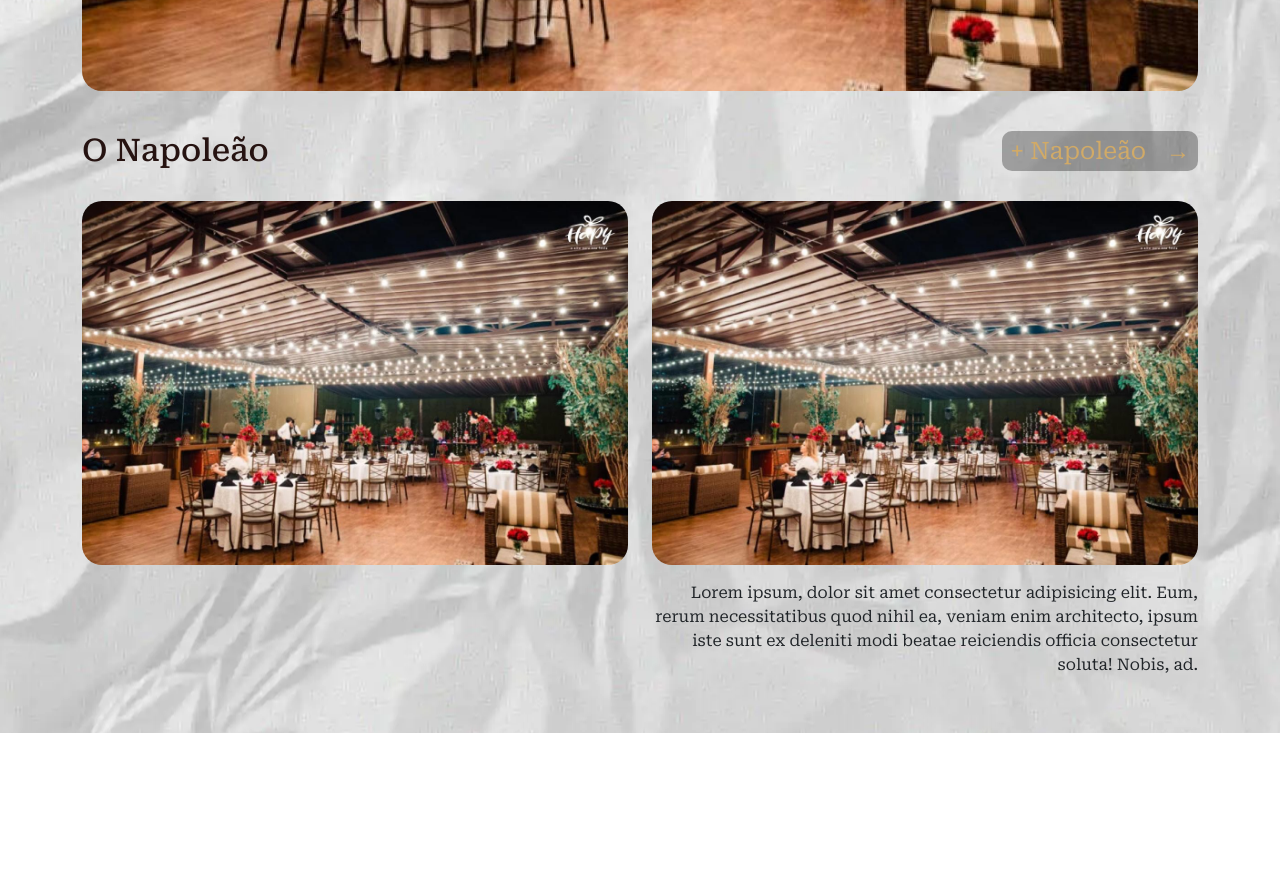
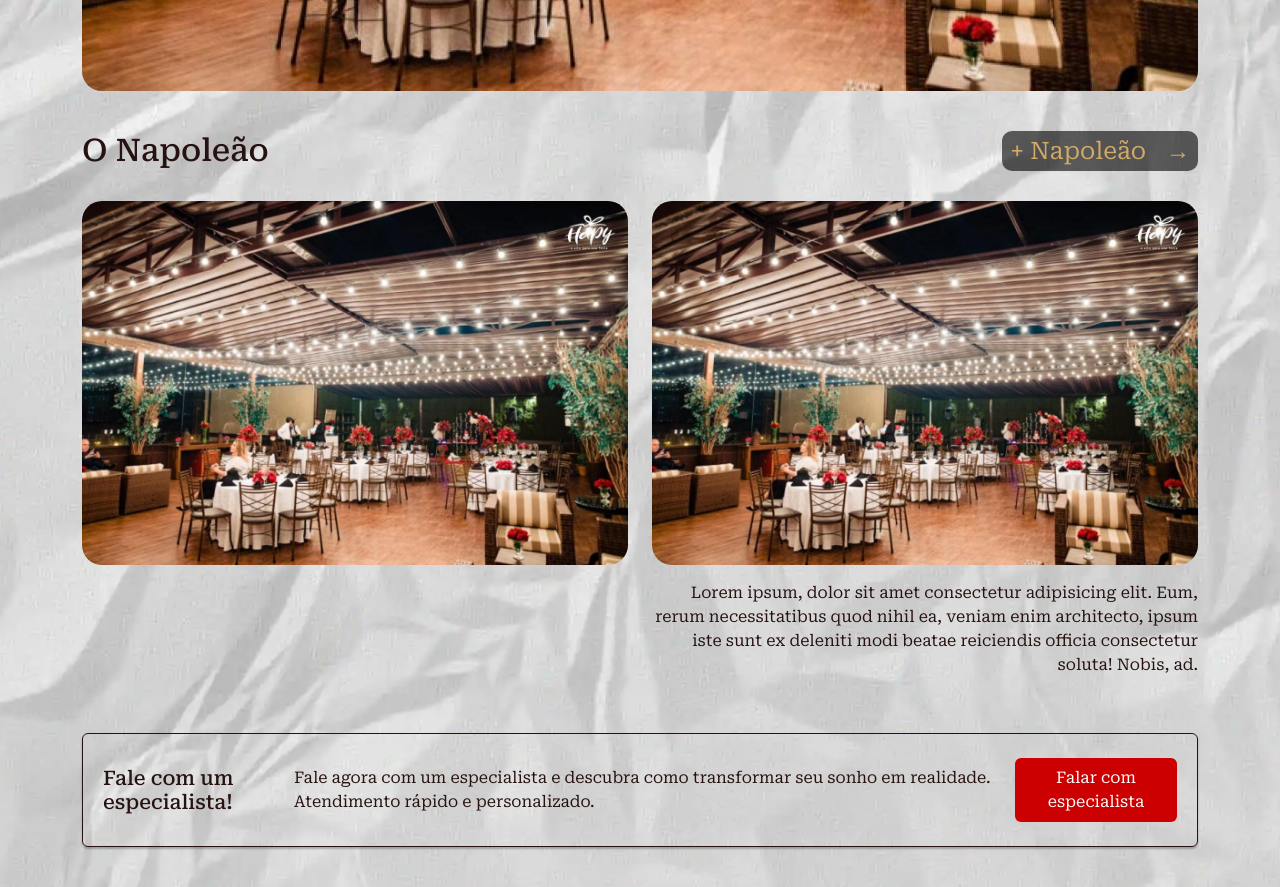
Before and after one commit to lucasnoguueira/website-napoleao, a website: page index.html in a window 1280 px wide. Shown: the part 880-1767 px from the top of the page. Before the commit the page ends 1613 px from the top, so only its background shows below. Drawn offline with nearby package versions, Linux system fonts and the light colour scheme.

Commit message:
feat(napoleao): box cta development

```diff
--- a/assets/css/styles.css
+++ b/assets/css/styles.css
@@ -5,6 +5,7 @@
   --color-brown: #261311;
   --color-light-grey: #f2f2f2;
   --color-white: #ffffff;
+  --color-red: #cc0000;
   --font-size-61: 3.8125rem;
   --font-size-48: 3.0519rem;
   --font-size-39: 2.4413rem;
@@ -35,7 +36,9 @@
   --spacing-32: 2rem;
   --spacing-40: 2.5rem;
   --spacing-48: 3rem;
+  --border-radius-6: 6px;
   --border-radius-10: 10px;
+  --border-radius-20: 20px;
   --border-radius-50: 50px;
 }
 
@@ -60,6 +63,10 @@ h5,
 h6 {
   margin: 0;
   padding: 0;
+}
+
+main {
+  color: var(--color-brown);
 }
 
 @media (min-width: 1400px) {
@@ -116,7 +123,7 @@ h6 {
     }
 
     & .carousel-inner {
-      border-radius: 20px;
+      border-radius: var(--border-radius-20);
     }
 
     & button {
@@ -157,7 +164,7 @@ h6 {
       & a {
         font-size: var(--font-size-16);
         text-decoration: none;
-        background-color: rgba(0, 0, 0, 0.3);
+        background-color: rgba(0, 0, 0, 0.6);
         color: var(--color-gold);
         border-radius: var(--border-radius-10);
         padding: var(--spacing-2) var(--spacing-8);
@@ -189,7 +196,7 @@ h6 {
 
       & .about-us-container-grid-item {
         & .grid-item-img {
-          border-radius: 20px;
+          border-radius: var(--border-radius-20);
           margin-bottom: var(--spacing-16);
         }
 
@@ -201,3 +208,60 @@ h6 {
     }
   }
 }
+
+.box-cta {
+  margin-bottom: var(--spacing-40);
+
+  & .box-cta-container {
+    & .box-cta-container-item {
+      display: flex;
+      flex-direction: column;
+      border: 1px solid var(--color-brown);
+      box-shadow: 0px 2px 2px 0px rgba(0, 0, 0, 0.25);
+      padding: var(--spacing-24) var(--spacing-16);
+      border-radius: var(--border-radius-6);
+      align-items: flex-start;
+
+      @media (min-width: 768px) {
+        flex-direction: row;
+        justify-content: space-between;
+        align-items: center;
+        padding: var(--spacing-24) var(--spacing-20);
+      }
+
+      & h2 {
+        font-size: var(--font-size-20);
+        font-weight: 500;
+        margin-bottom: var(--spacing-20);
+
+        @media (min-width: 768px) {
+          margin-bottom: 0;
+        }
+      }
+
+      & p {
+        font-size: var(--font-size-16);
+        font-weight: 400;
+        margin-bottom: var(--spacing-20);
+
+        @media (min-width: 768px) {
+          margin-bottom: 0;
+        }
+      }
+
+      & a {
+        text-decoration: none;
+        color: var(--color-white);
+        background-color: var(--color-red);
+        padding: var(--spacing-8) var(--spacing-16);
+        border-radius: var(--border-radius-6);
+        align-self: center;
+
+        @media (min-width: 768px) {
+          margin-bottom: 0;
+          text-align: center;
+        }
+      }
+    }
+  }
+}
--- a/index.html
+++ b/index.html
@@ -219,6 +219,19 @@
           </div>
         </div>
       </section>
+
+      <section class="box-cta">
+        <div class="box-cta-container container">
+          <div class="box-cta-container-item">
+            <h2>Fale com um especialista!</h2>
+            <p>
+              Fale agora com um especialista e descubra como transformar seu
+              sonho em realidade. Atendimento rápido e personalizado.
+            </p>
+            <a href="#" target="_blank">Falar com especialista</a>
+          </div>
+        </div>
+      </section>
     </main>
 
     <script defer src="./assets/js/index.js"></script>
```
